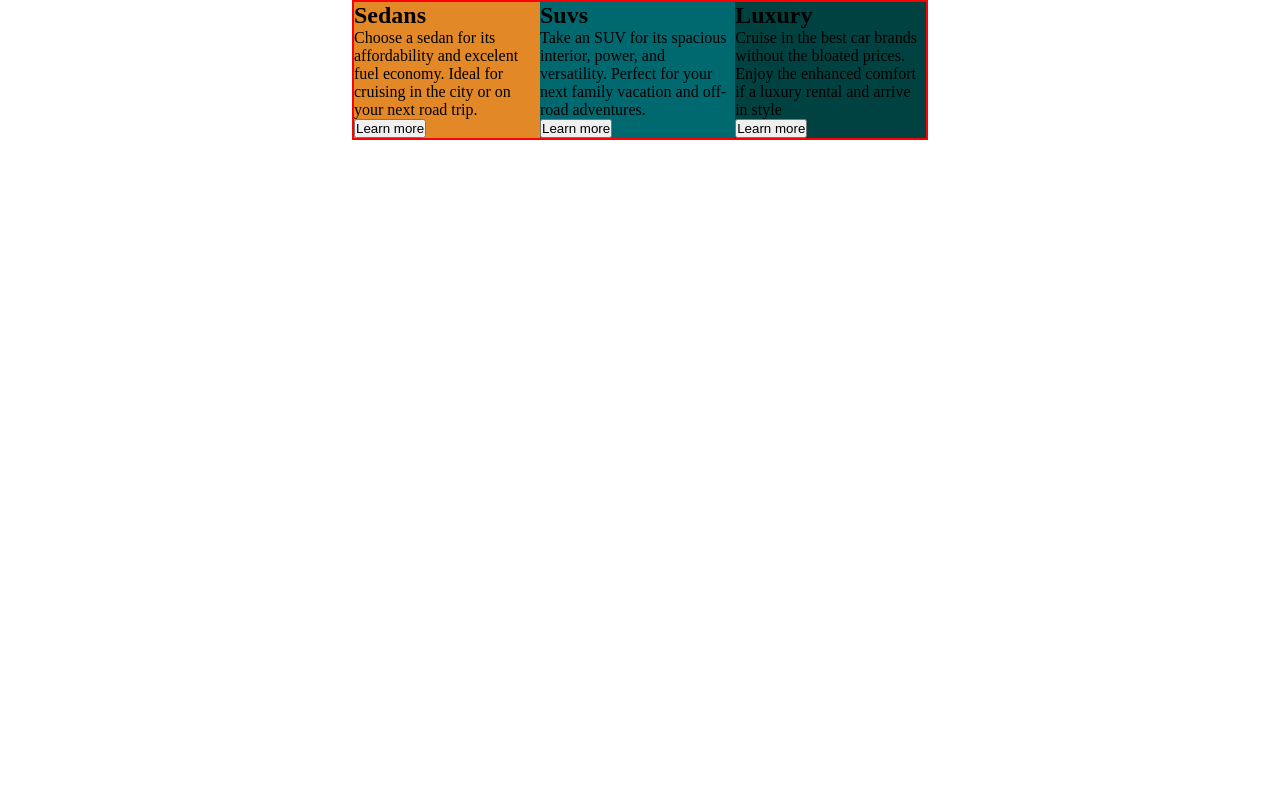
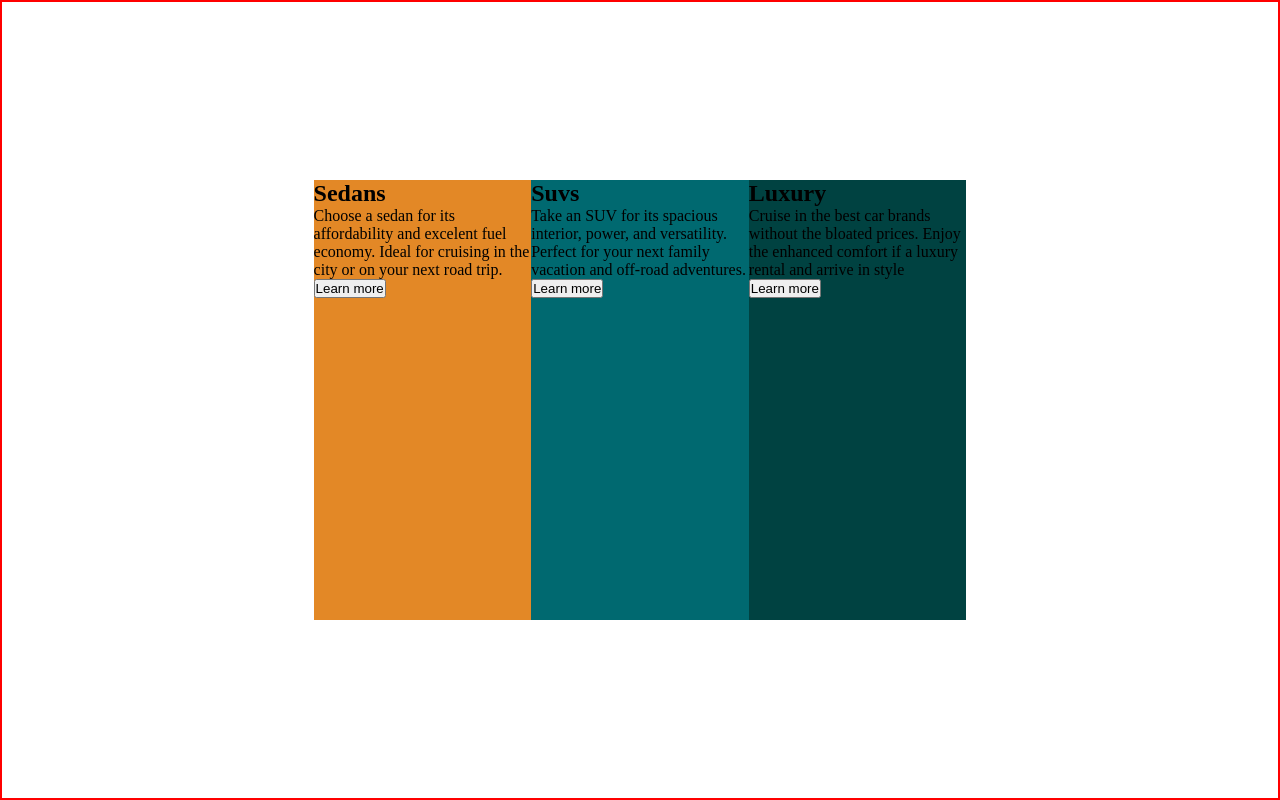
Before and after one commit to Hendersor/3-column-card-component, a plain HTML site: page index.html in a window 1280 px wide. Drawn offline with Linux system fonts and the light colour scheme.

Commit message:
The position was interesting but now is ready

```diff
--- a/style.css
+++ b/style.css
@@ -5,25 +5,29 @@
 }
 
 .cars-container{
-    width: 45%;
-    height: 45%;
+    border:solid 2px red;
     display: flex;
-    border:solid 2px red;
-    align-content: center;
-    position: relative;
-    left: calc(50% - 22.5%);
+    height: 100vh;
+    justify-content: center;
+    align-items: center;
 }
 
 .cars-container .sedans{
     background-color:hsl(31, 77%, 52%);
+    height: 55vh;
+    width: 17vw;
 }
 
 .cars-container .suvs{
     background-color: hsl(184, 100%, 22%);
+    height:55vh;
+    width: 17vw;
 }
 
 .cars-container .luxury{
     background-color: hsl(179, 100%, 13%);
+    height: 55vh;
+    width: 17vw;
 }
 
 
```
Also changed, not shown: index.html (+3 -0 lines).
